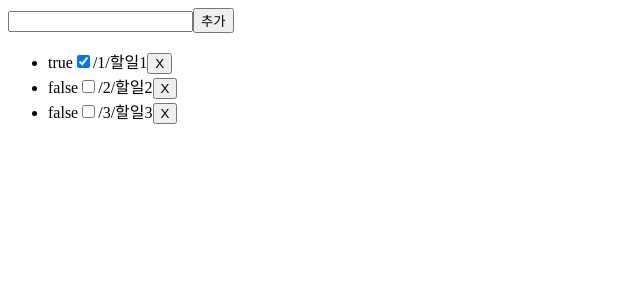
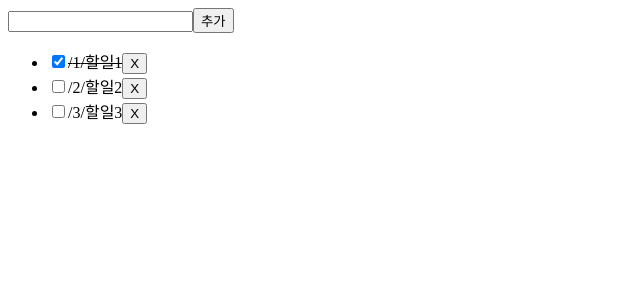
Before and after one commit to predevho/react-todo-, a React (Vite) app: page / in a window 1280 px wide. Shown: the top 300 px of the page, without its empty margins (0-640 px from the left). Built offline with nearby package versions, Linux system fonts and the light colour scheme.

Commit message:
react style line-through 토글 입력받으면 바뀌는 기능

```diff
--- a/src/App.jsx
+++ b/src/App.jsx
@@ -37,8 +37,7 @@ function App() {
             </form>
             <ul>
                 {todos.map((todo) => (
-                    <li key={todo.id}>
-                        {JSON.stringify(todo.completed)}
+                    <li key={todo.id} style={{ textDecoration: todo.completed ? 'line-through' : 'none' }}>
                         <input type="checkbox" onChange={() => toggleTodo(todo.id)} checked={todo.completed} />
                         <span>
                             /{todo.id}/{todo.todo}
```
